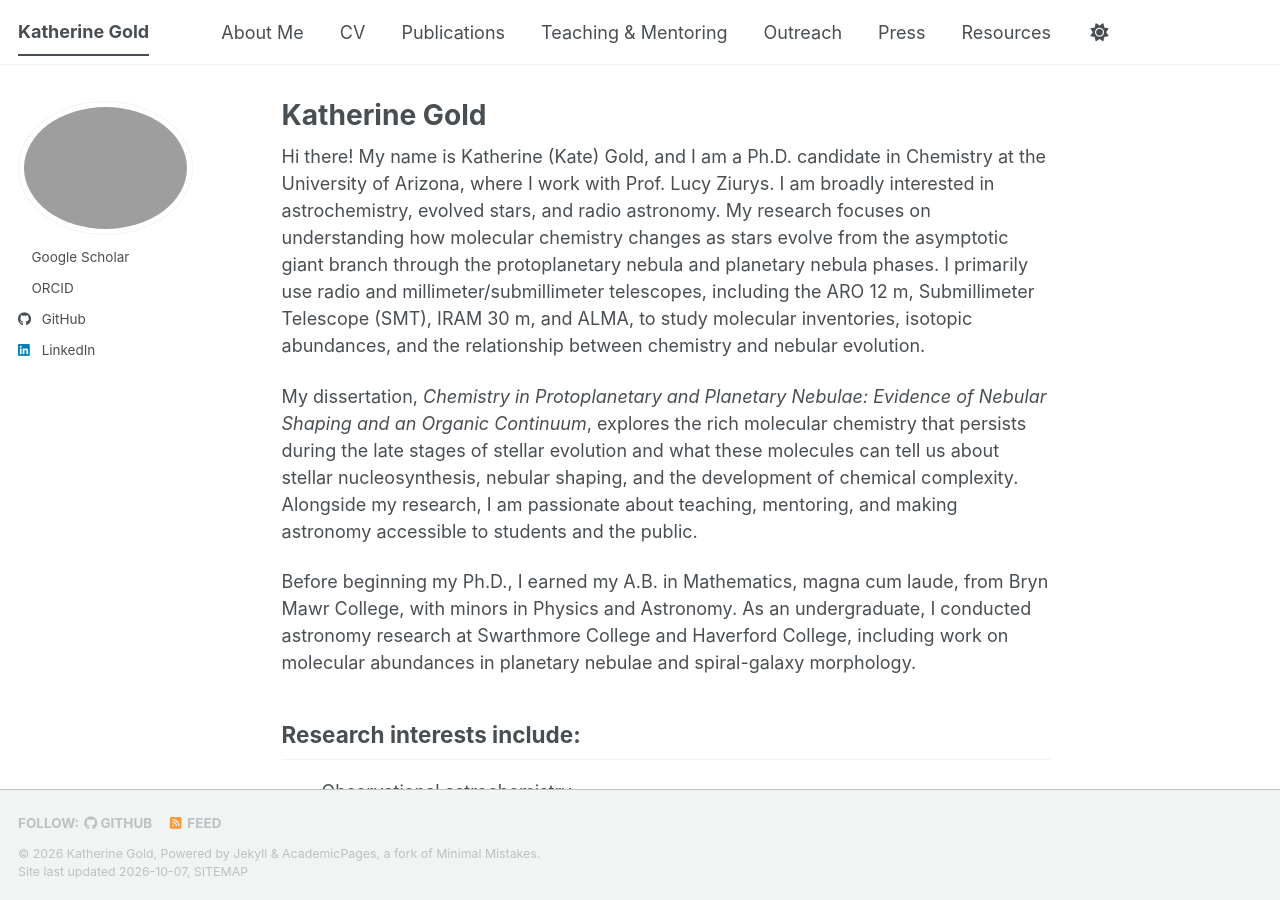
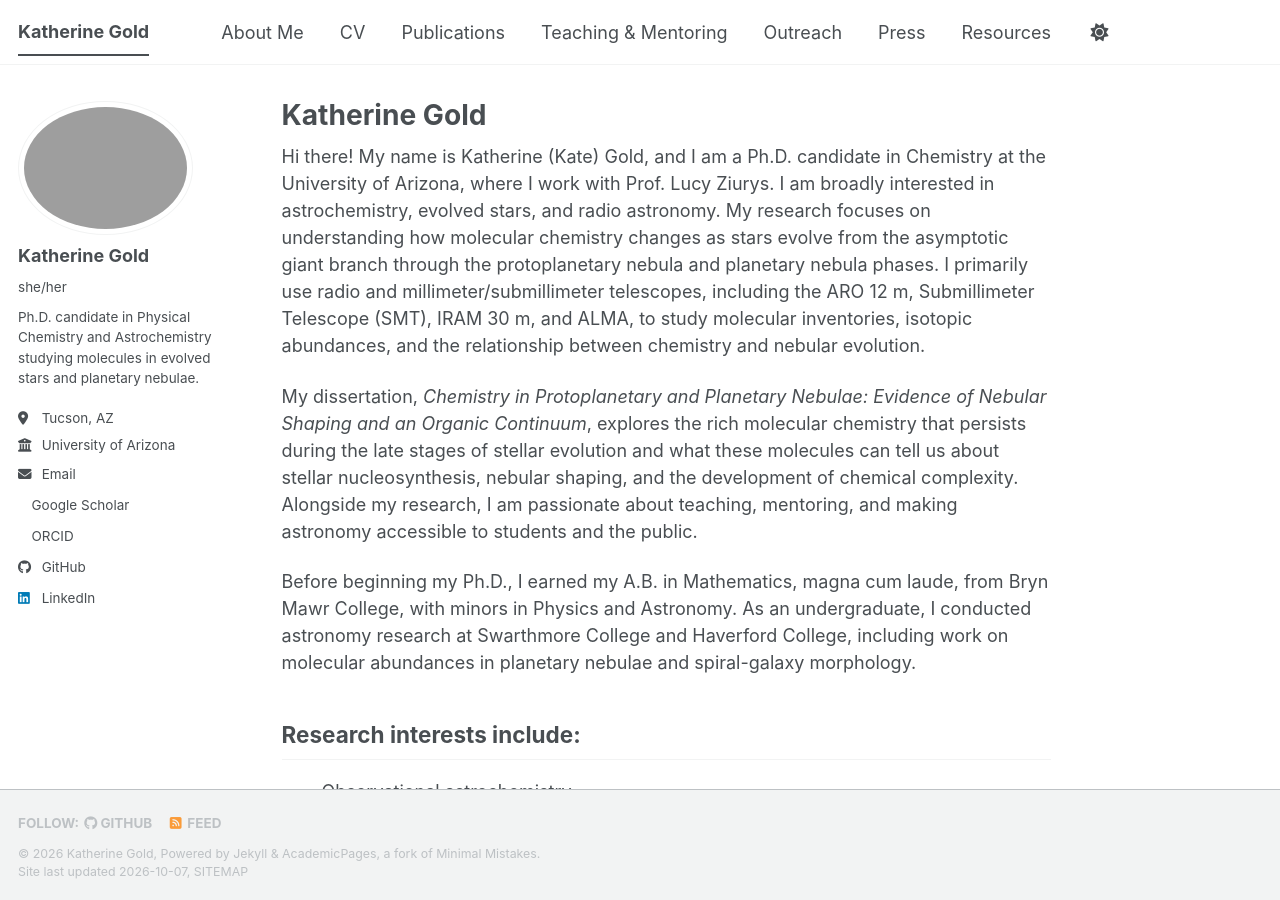
Before and after one commit to katherinegold/katherinegold.github.io, a Jekyll site: the page built from _pages/about.md, in a window 1280 px wide and 900 px high. Built offline with Jekyll 4.4.1, drawn with Linux system fonts in a browser that asks for light colours; a style sheet for code colours, icons or effects is not loaded; part of the change alters nothing that is shown.

```diff
--- a/_config.yml
+++ b/_config.yml
@@ -23,9 +23,6 @@ author:
   employer         : "University of Arizona"
   uri              :
   email            : "krgold@arizona.edu"
-
-  # Academic websites
-author:
   googlescholar: "https://scholar.google.com/citations?hl=en&user=G67vpS8AAAAJ&view_op=list_works&sortby=pubdate"
   orcid: "https://orcid.org/0000-0002-6830-6239"
   github           : "katherinegold"
```
